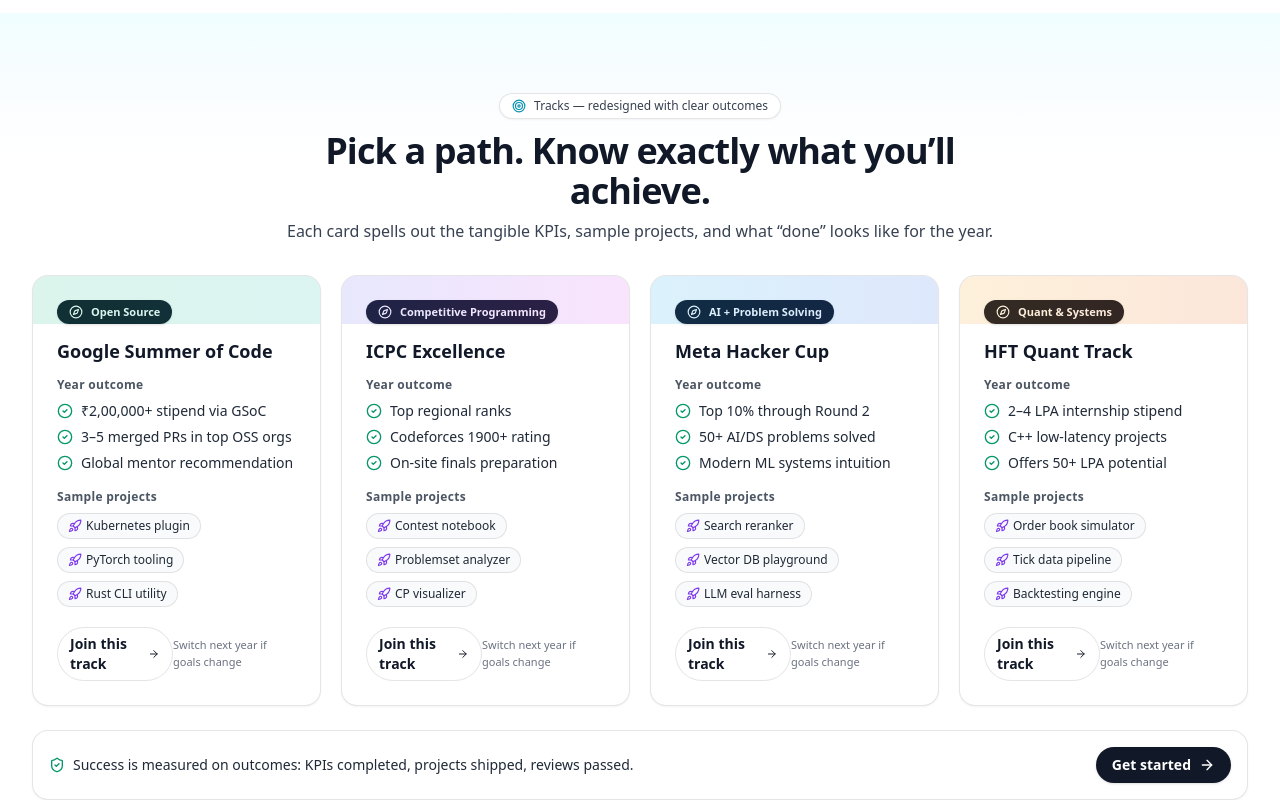
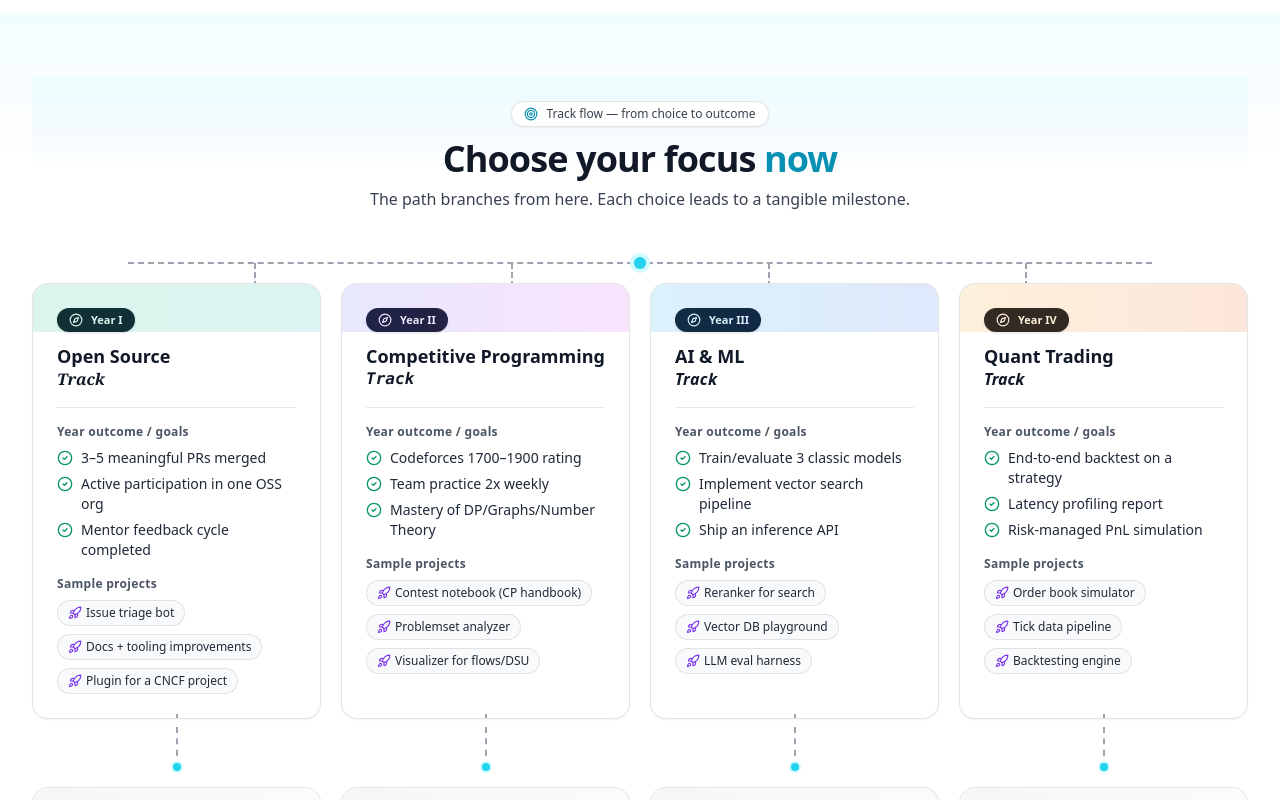
Before and after one commit to gramtop961/frontend-repo_mpievmyi_z1dzqd, a React (Vite) app: page / in a window 1280 px wide. Shown: the part 3220-4020 px from the top of the page. Built offline with nearby package versions, Linux system fonts and the light colour scheme.

Commit message:
Update project prj_mpievmyi_v2 - 2025-11-11T12:23:06.047Z

```diff
--- a/src/components/TracksRedesign.jsx
+++ b/src/components/TracksRedesign.jsx
@@ -3,14 +3,6 @@
 import { Target, Compass, CheckCircle2, Rocket, ArrowRight, ShieldCheck, Trophy, Award, BadgeCheck, Medal } from 'lucide-react'
 
 export default function TracksRedesign() {
-  const trackData = [
-    { key: 'gsoc', tag: 'Open Source', title: 'Google Summer of Code', tone: 'from-emerald-500 to-teal-500', kpis: ['₹2,00,000+ stipend via GSoC','3–5 merged PRs in top OSS orgs','Global mentor recommendation'], projects: ['Kubernetes plugin','PyTorch tooling','Rust CLI utility'] },
-    { key: 'icpc', tag: 'Competitive Programming', title: 'ICPC Excellence', tone: 'from-indigo-500 to-fuchsia-500', kpis: ['Top regional ranks','Codeforces 1900+ rating','On-site finals preparation'], projects: ['Contest notebook','Problemset analyzer','CP visualizer'] },
-    { key: 'hcup', tag: 'AI + Problem Solving', title: 'Meta Hacker Cup', tone: 'from-sky-500 to-blue-600', kpis: ['Top 10% through Round 2','50+ AI/DS problems solved','Modern ML systems intuition'], projects: ['Search reranker','Vector DB playground','LLM eval harness'] },
-    { key: 'hft', tag: 'Quant & Systems', title: 'HFT Quant Track', tone: 'from-amber-500 to-orange-600', kpis: ['2–4 LPA internship stipend','C++ low-latency projects','Offers 50+ LPA potential'], projects: ['Order book simulator','Tick data pipeline','Backtesting engine'] },
-  ]
-
-  // Second set: renamed with two-line titles and year labels + detailed content
   const flowTracks = [
     { key: 't1', primary: 'Open Source', year: 'Year I', tone: 'from-emerald-500 to-teal-500', secondLineClass: 'font-serif italic', outcome: { title: 'Google Summer of Code', desc: '₹2,00,000+ internship stipend from Google; contributions to top OSS orgs' },
       kpis: ['3–5 meaningful PRs merged', 'Active participation in one OSS org', 'Mentor feedback cycle completed'],
@@ -43,56 +35,11 @@
         <div className="absolute inset-x-0 top-0 h-36 bg-gradient-to-b from-cyan-50/80 via-sky-50/40 to-transparent" />
       </div>
       <div className="max-w-7xl mx-auto px-4 sm:px-6 lg:px-8">
-        {/* Original redesigned tracks with outcomes/KPIs */}
-        <div className="text-center max-w-3xl mx-auto">
-          <div className="inline-flex items-center gap-2 rounded-full border border-black/10 bg-white px-3 py-1 text-xs text-gray-700 shadow-sm mb-3">
-            <Target className="h-3.5 w-3.5 text-cyan-600" /> Tracks — redesigned with clear outcomes
-          </div>
-          <h3 className="text-2xl sm:text-3xl lg:text-4xl font-extrabold tracking-tight text-gray-900">Pick a path. Know exactly what you’ll achieve.</h3>
-          <p className="mt-2 text-gray-700">Each card spells out the tangible KPIs, sample projects, and what “done” looks like for the year.</p>
-        </div>
+        {/* Section 3 only: Flow with blue spray header */}
+        <div className="mt-2 relative">
+          {/* Blue spray at top of section 3 (matches section 2 style) */}
+          <div className="pointer-events-none absolute inset-x-0 -top-6 h-24 bg-gradient-to-b from-cyan-50 via-sky-50/70 to-transparent -z-10" />
 
-        <div className="mt-8 grid md:grid-cols-2 lg:grid-cols-4 gap-5">
-          {trackData.map((t, idx) => (
-            <motion.div key={t.key} initial={{ opacity: 0, y: 16 }} whileInView={{ opacity: 1, y: 0 }} viewport={{ once: true, amount: 0.2 }} transition={{ duration: 0.45, delay: idx * 0.04 }} className="relative overflow-hidden rounded-2xl border border-black/10 bg-white shadow-sm hover:shadow-lg">
-              <div className={`absolute inset-x-0 -top-8 h-20 bg-gradient-to-r ${t.tone} opacity-15`} />
-              <div className="p-5 sm:p-6">
-                <div className="inline-flex items-center gap-2 rounded-full bg-gray-900 text-white px-3 py-1 text-[11px] font-semibold shadow"><Compass className="h-3.5 w-3.5" /> {t.tag}</div>
-                <h4 className="mt-3 text-lg font-bold text-gray-900">{t.title}</h4>
-                <div className="mt-3">
-                  <div className="text-xs font-semibold text-gray-600 tracking-wide">Year outcome</div>
-                  <ul className="mt-2 space-y-1.5">
-                    {t.kpis.map((k) => (
-                      <li key={k} className="flex items-start gap-2 text-sm text-gray-800"><CheckCircle2 className="h-4 w-4 text-emerald-600 mt-0.5 flex-shrink-0" /> {k}</li>
-                    ))}
-                  </ul>
-                </div>
-                <div className="mt-4">
-                  <div className="text-xs font-semibold text-gray-600 tracking-wide">Sample projects</div>
-                  <div className="mt-2 flex flex-wrap gap-2">
-                    {t.projects.map((p) => (
-                      <span key={p} className="inline-flex items-center gap-1 rounded-full bg-gray-50 text-gray-800 px-2.5 py-1 text-xs border border-black/10"><Rocket className="h-3.5 w-3.5 text-violet-600" /> {p}</span>
-                    ))}
-                  </div>
-                </div>
-                <div className="mt-5 flex items-center justify-between">
-                  <a href="#seat" className="inline-flex items-center gap-2 rounded-full bg-white text-gray-900 px-3 py-1.5 text-sm font-semibold border border-black/10 hover:bg-gray-50">Join this track <ArrowRight className="h-4 w-4" /></a>
-                  <div className="text-[11px] text-gray-500">Switch next year if goals change</div>
-                </div>
-              </div>
-            </motion.div>
-          ))}
-        </div>
-
-        <div className="mt-6 rounded-2xl border border-black/10 bg-white p-4 shadow-sm">
-          <div className="flex flex-col sm:flex-row items-start sm:items-center justify-between gap-3">
-            <div className="flex items-center gap-2 text-sm text-gray-800"><ShieldCheck className="h-4 w-4 text-emerald-600" /> Success is measured on outcomes: KPIs completed, projects shipped, reviews passed.</div>
-            <a href="#seat" className="inline-flex items-center gap-2 rounded-full bg-gray-900 text-white px-4 py-2 text-sm font-semibold shadow hover:shadow-md">Get started <ArrowRight className="h-4 w-4" /></a>
-          </div>
-        </div>
-
-        {/* New duplicated block below with relabeled tracks and flow lines */}
-        <div className="mt-16">
           <div className="text-center max-w-3xl mx-auto">
             <div className="inline-flex items-center gap-2 rounded-full border border-black/10 bg-white px-3 py-1 text-xs text-gray-700 shadow-sm mb-3">
               <Target className="h-3.5 w-3.5 text-cyan-600" /> Track flow — from choice to outcome
@@ -129,14 +76,15 @@
                 <motion.div key={t.key} initial={{ opacity: 0, y: 16 }} whileInView={{ opacity: 1, y: 0 }} viewport={{ once: true, amount: 0.2 }} transition={{ duration: 0.45, delay: idx * 0.04 }} className="relative overflow-hidden rounded-2xl border border-black/10 bg-white shadow-sm hover:shadow-lg">
                   <div className={`absolute inset-x-0 -top-8 h-20 bg-gradient-to-r ${t.tone} opacity-15`} />
                   <div className="p-5 sm:p-6">
-                    <div className="inline-flex items-center gap-2 rounded-full bg-gray-900 text-white px-3 py-1 text-[11px] font-semibold shadow"><Compass className="h-3.5 w-3.5" /> Track</div>
+                    {/* Replace tag with Year X */}
+                    <div className="inline-flex items-center gap-2 rounded-full bg-gray-900 text-white px-3 py-1 text-[11px] font-semibold shadow"><Compass className="h-3.5 w-3.5" /> {t.year}</div>
                     <h4 className="mt-3 text-lg font-bold text-gray-900 leading-tight">
                       <span className="block">{t.primary}</span>
                       <span className={`block text-base ${t.secondLineClass}`}>Track</span>
                     </h4>
                     <div className="mt-4">
                       <div className="h-px w-full bg-gray-200" />
-                      <div className="mt-2 text-xs font-semibold text-gray-600 tracking-wide">{t.year}</div>
+                      {/* Removed Year X below the divider as requested */}
                     </div>
 
                     {/* Detailed content like section 2 */}
@@ -178,7 +126,7 @@
             <div className="grid md:grid-cols-2 lg:grid-cols-4 gap-5 mt-4">
               {flowTracks.map((t, idx) => (
                 <motion.div key={`${t.key}-out`} initial={{ opacity: 0, y: 16 }} whileInView={{ opacity: 1, y: 0 }} viewport={{ once: true, amount: 0.2 }} transition={{ duration: 0.45, delay: idx * 0.05 }} className="relative overflow-hidden rounded-2xl border border-black/10 bg-white shadow-sm">
-                  {/* Remove strong gradient header; keep a subtle tint */}
+                  {/* Subtle neutral spray */}
                   <div className="absolute inset-x-0 -top-8 h-20 bg-gradient-to-r from-gray-100 to-gray-50 opacity-80" />
                   <div className="p-5 sm:p-6">
                     <div className="flex items-center gap-2 text-[11px] font-semibold text-gray-600 tracking-wide mb-1">
```
Also changed, not shown: 1 other file (tests, documents, lock files or other folders).
